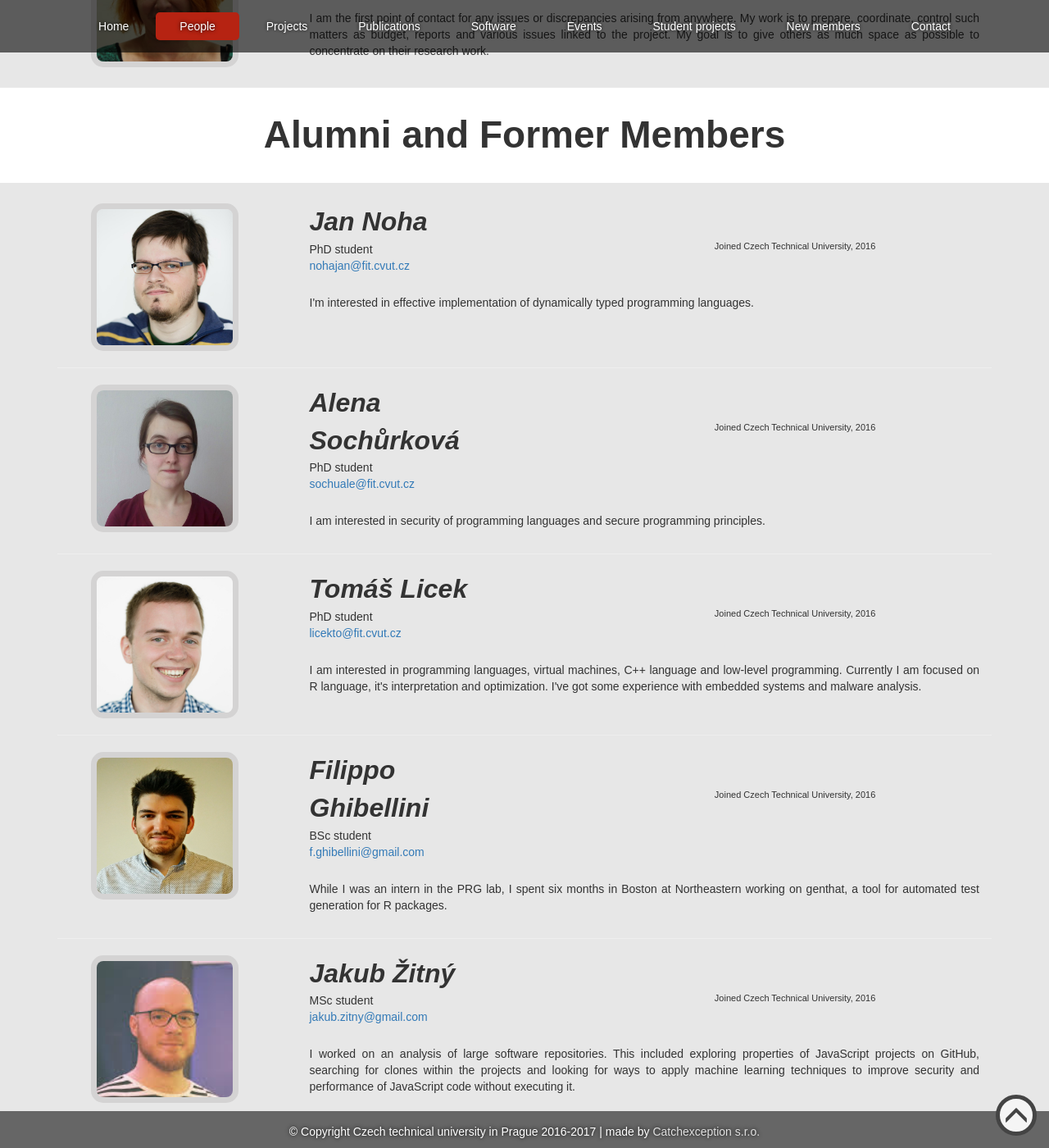
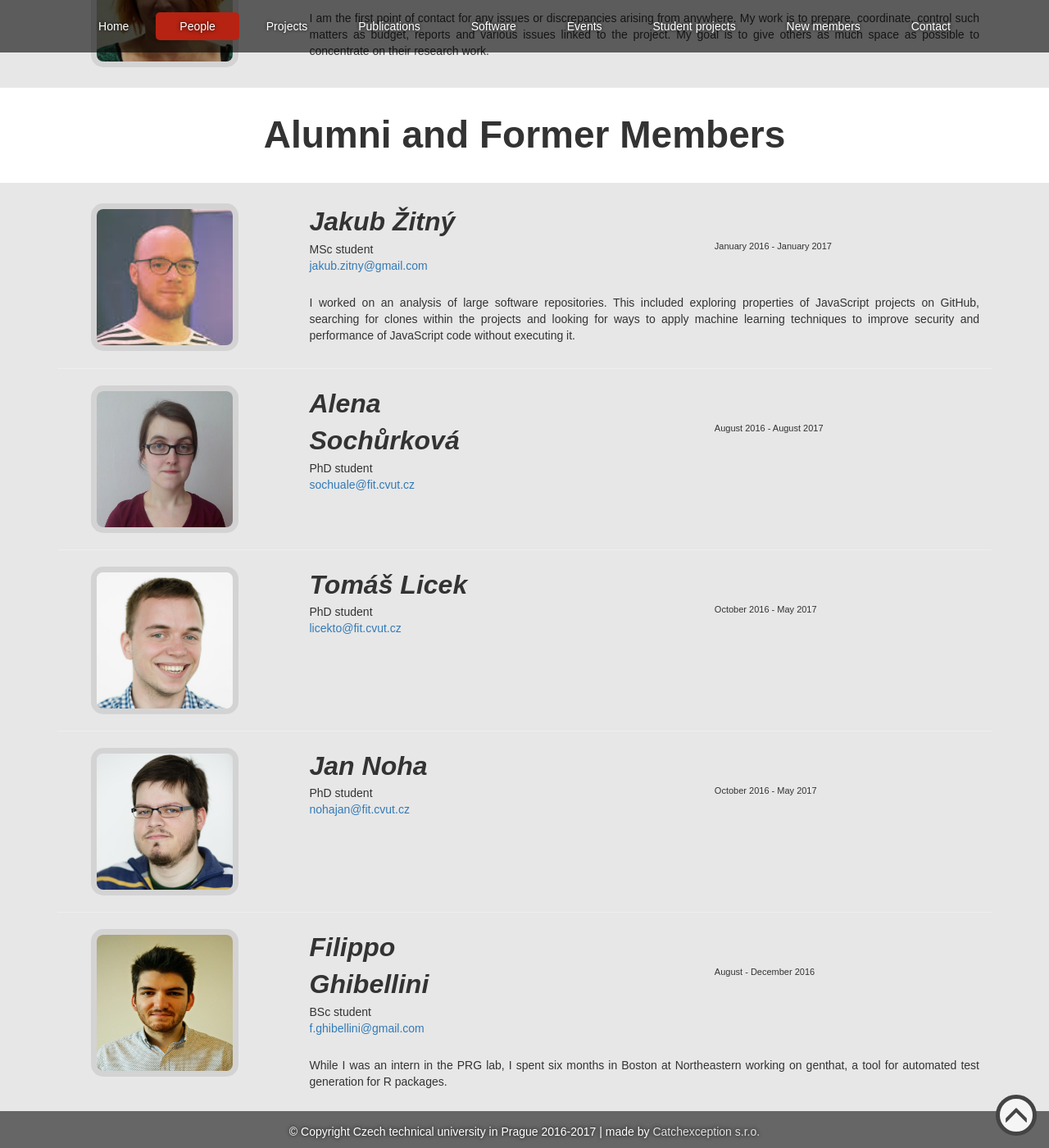
Before and after one commit to PRL-PRG/prl-prg.github.io, a Jekyll site: the page built from people.md, in a window 1280 px wide and 1400 px high, scrolled down 1943 px. Shown: the whole window at 82% size. Built offline with Jekyll 4.4.1, drawn with Linux system fonts in a browser that asks for light colours; some of the changed text lies outside the part shown.

Commit message:
Updated people's page

```diff
--- a/people.md
+++ b/people.md
@@ -42,16 +42,6 @@
     note: "Coming from software engineering and domain-specific modeling. I’m interested in various aspects of programming languages in particular in static and dynamic program analysis. Most recently I have been working on dynamic tracing in R."
 
   - type: researcher
-    name: Konrad Siek
-    photo: konrad_siek.jpg
-    title: Post-doctoral researcher
-    email: siekkonr@fit.cvut.cz
-    bio:
-    - Joined Czech Technical University, 2017
-    - PhD, Poznań University of Technology, 2017
-    note: "I am interested in contributing to programming language research, which is a new field to me. I have a background in distributed computing, concurrency, and transactional memory. I am currently exploring the R language, its compilation, tracing, and static analysis."
-
-  - type: researcher
     name: Paley Li
     photo: paley_li.jpg
     title: Post-doctoral researcher
@@ -61,6 +51,16 @@
     - Post-doc at Northeastern University, 2015-2017
     - PhD, Victoria University of Wellington, 2015
     note: "My research interests is in programming languages, specifically type theory, ownership types, and local reasoning for memory management. Most recently, I have been working on formalising object cloning for ownership types."
+
+  - type: researcher
+    name: Konrad Siek
+    photo: konrad_siek.jpg
+    title: Post-doctoral researcher
+    email: siekkonr@fit.cvut.cz
+    bio:
+    - Joined Czech Technical University, 2017
+    - PhD, Poznań University of Technology, 2017
+    note: "I am interested in contributing to programming language research, which is a new field to me. I have a background in distributed computing, concurrency, and transactional memory. I am currently exploring the R language, its compilation, tracing, and static analysis."
 
   - type: student
     name: Jan Ječmen
@@ -72,13 +72,13 @@
     note: "I am a master's student at FIT CTU. I am interested in implementation of programming languages."
 
   - type: alumni
-    name: Jan Noha
-    photo: jan_noha.jpg
-    title: PhD student
-    email: nohajan@fit.cvut.cz
+    name: Jakub Žitný
+    photo: jakub_zitny.jpg
+    title: MSc student
+    email: jakub.zitny@gmail.com
     bio:
-    - Joined Czech Technical University, 2016
-    note: "I'm interested in effective implementation of dynamically typed programming languages."
+    - January 2016 - January 2017
+    note: "I worked on an analysis of large software repositories. This included exploring properties of JavaScript projects on GitHub, searching for clones within the projects and looking for ways to apply machine learning techniques to improve security and performance of JavaScript code without executing it."
 
   - type: alumni
     name: Alena Sochůrková
@@ -86,8 +86,8 @@
     title: PhD student
     email: sochuale@fit.cvut.cz
     bio:
-    - Joined Czech Technical University, 2016
-    note: "I am interested in security of programming languages and secure programming principles."
+    - August 2016 - August 2017
+    note: ""
 
   - type: alumni
     name: Tomáš Licek
@@ -95,8 +95,17 @@
     title: PhD student
     email: licekto@fit.cvut.cz
     bio:
-    - Joined Czech Technical University, 2016
-    note: "I am interested in programming languages, virtual machines, C++ language and low-level programming. Currently I am focused on R language, it's interpretation and optimization. I've got some experience with embedded systems and malware analysis."
+    - October 2016 - May 2017
+    note: ""
+
+  - type: alumni
+    name: Jan Noha
+    photo: jan_noha.jpg
+    title: PhD student
+    email: nohajan@fit.cvut.cz
+    bio:
+    - October 2016 - May 2017
+    note: ""
 
   - type: alumni
     name: Filippo Ghibellini
@@ -104,23 +113,14 @@
     title: BSc student
     email: f.ghibellini@gmail.com
     bio:
-    - Joined Czech Technical University, 2016
+    - August - December 2016
     note: "While I was an intern in the PRG lab, I spent six months in Boston at Northeastern working on genthat, a tool for automated test generation for R packages."
-
-  - type: alumni
-    name: Jakub Žitný
-    photo: jakub_zitny.jpg
-    title: MSc student
-    email: jakub.zitny@gmail.com
-    bio:
-    - Joined Czech Technical University, 2016
-    note: "I worked on an analysis of large software repositories. This included exploring properties of JavaScript projects on GitHub, searching for clones within the projects and looking for ways to apply machine learning techniques to improve security and performance of JavaScript code without executing it."
 
   - type: admin
     name: Lucie Lerch
     photo: lucie_lerch.jpg
     title: Project Manager
-    email:
+    email: lucieler@fit.cvut.cz
     bio:
     - Joined Czech Technical University, 2016
     note: "I am the first point of contact for any issues or discrepancies arising from anywhere. My work is to prepare, coordinate, control such matters as budget, reports and various issues linked to the project. My goal is to give others as much space as possible to concentrate on their research work."
```
